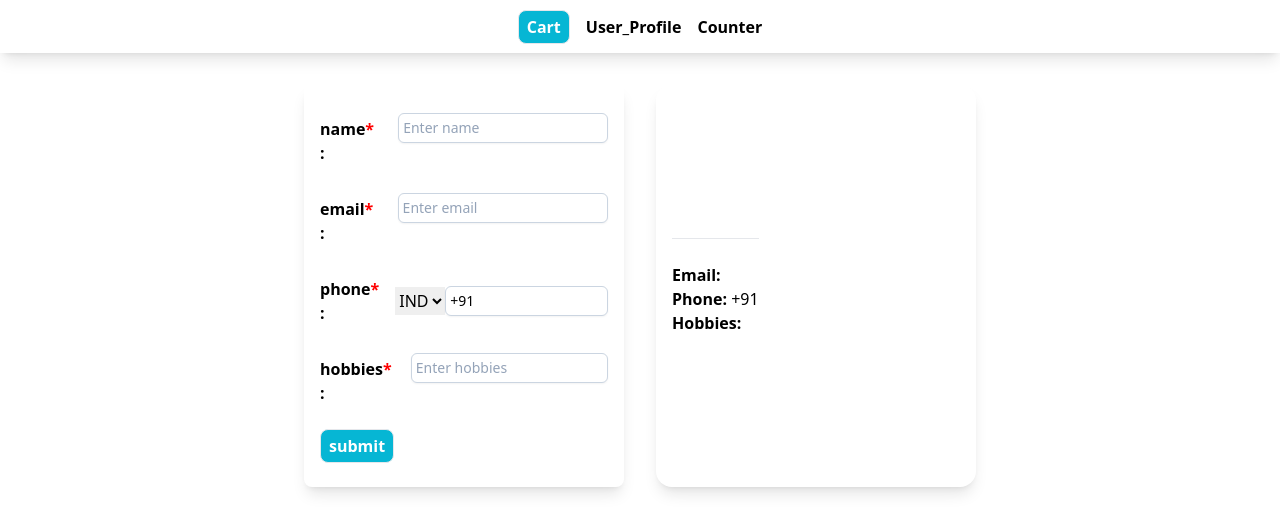
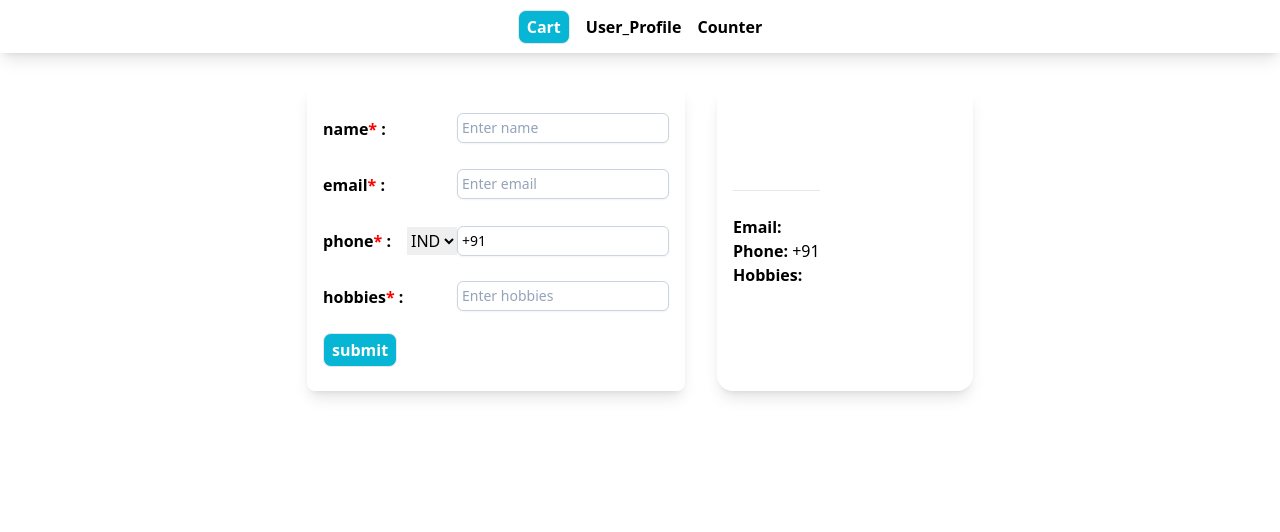
Before and after one commit to satishIllumina/ReactAssignment, a React (Vite) app: page /userprofile in a window 1280 px wide. Shown: the top 532 px of the page. Built offline with nearby package versions, Linux system fonts and the light colour scheme.

Commit message:
userprofile changes done

```diff
--- a/src/App.css
+++ b/src/App.css
@@ -119,12 +119,9 @@ nav{
  margin-bottom: 0;
 }
 
-form{
-  width: 320px;
-}
 
 .secondDiv{
-  width: 320px;
+  /* width: 100%; */
   border-radius: 1rem;
   /* box-shadow: 1px 1px 1rem aqua; */
   padding: 1rem;
--- a/src/UserProfile/UserProfile.jsx
+++ b/src/UserProfile/UserProfile.jsx
@@ -61,11 +61,14 @@ function UserProfile() {
 
   return (
     <div style={{ height: "70vh" }}>
-      <div className="sm:flex sm:gap-8 flex-row gap-8 text-xs sm:text-base  justify-center m-8 align-middle">
+      <div
+        className="sm:flex sm:gap-8 flex-row
+       gap-8 text-xs sm:text-base justify-center m-8 align-middle"
+      >
         <form
           className={
             Object.keys(errors).length === 0
-              ? "shadow-lg flex gap-8 p-4 rounded-lg"
+              ? "shadow-lg flex gap-8 p-4 rounded-lg w-full sm:w-max"
               : "shadow-lg shadow-red-300 p-4 mt-4 rounded-lg"
           }
           onSubmit={handleSubmit}
@@ -101,7 +104,7 @@ function UserProfile() {
                     </select>
 
                     <input
-                      class="my-3 block w-full p-1 bg-white border border-slate-300 rounded-md text-sm shadow-sm placeholder-slate-400
+                      class="my-3 block p-1 bg-white border border-slate-300 rounded-md text-sm shadow-sm placeholder-slate-400
                       focus:outline-none focus:border-sky-500 focus:ring-1 focus:ring-sky-500
                     "
                       name={item}
@@ -132,7 +135,7 @@ function UserProfile() {
             </button>
           </div>
         </form>
-        <div className="secondDiv shadow-lg">
+        <div className="secondDiv shadow-lg w-full sm:w-64">
           <div className="flex-row justify-content-between">
             <h1 className="font-bold">{finalData.name}</h1>
             <hr />
```
